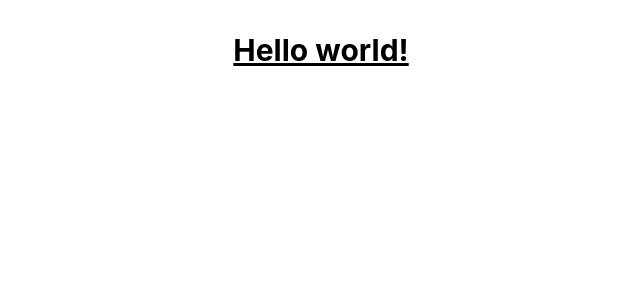
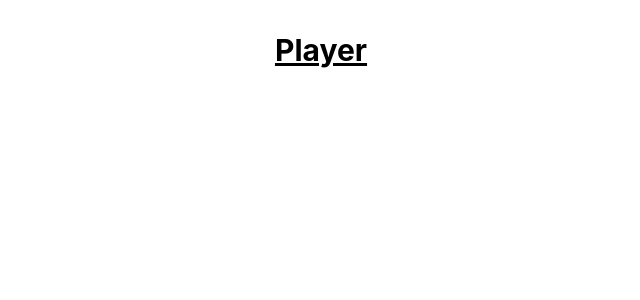
Before and after one commit to kalebjdavenport/edx-shorts, a React (Create React App) app: page /play in a window 1280 px wide. Shown: the top 300 px of the page, without its empty margins (319-959 px from the left). Built offline with nearby package versions, Linux system fonts and the light colour scheme.

Commit message:
feat: add pages

```diff
--- a/src/App.js
+++ b/src/App.js
@@ -1,11 +1,19 @@
-import logo from './logo.svg';
-import './App.css';
+import logo from "./logo.svg";
+import "./App.css";
+import { Routes, Route } from "react-router-dom";
+import Home from "./pages/Home";
+import Gallery from "./pages/Gallery";
+import Player from "./pages/Player";
 
 function App() {
   return (
-    <h1 className="text-3xl font-bold underline mt-8 text-center">
-      Hello world!
-    </h1>
+    <main>
+      <Routes>
+        <Route path="/" element={<Home />} />
+        <Route path="/gallery" element={<Gallery />} />
+        <Route path="/play" element={<Player />} />
+      </Routes>
+    </main>
   );
 }
 
--- a/src/index.js
+++ b/src/index.js
@@ -2,10 +2,11 @@ import React from 'react';
 import ReactDOM from 'react-dom';
 import './index.css';
 import App from './App';
+import { BrowserRouter } from "react-router-dom";
 
 ReactDOM.render(
-  <React.StrictMode>
+  <BrowserRouter>
     <App />
-  </React.StrictMode>,
+    </BrowserRouter>,
   document.getElementById('root')
 );
--- /dev/null
+++ b/src/pages/Gallery.js
@@ -0,0 +1,7 @@
+export default function Gallery() {
+  return (
+    <h1 className="text-3xl font-bold underline mt-8 text-center">
+      Gallery
+    </h1>
+  );
+}
--- /dev/null
+++ b/src/pages/Home.js
@@ -0,0 +1,5 @@
+export default function Home() {
+  return (
+    <h1 className="text-3xl font-bold underline mt-8 text-center">Home</h1>
+  );
+}
--- /dev/null
+++ b/src/pages/Player.js
@@ -0,0 +1,7 @@
+export default function Player() {
+  return (
+    <h1 className="text-3xl font-bold underline mt-8 text-center">
+      Player
+    </h1>
+  );
+}
```
